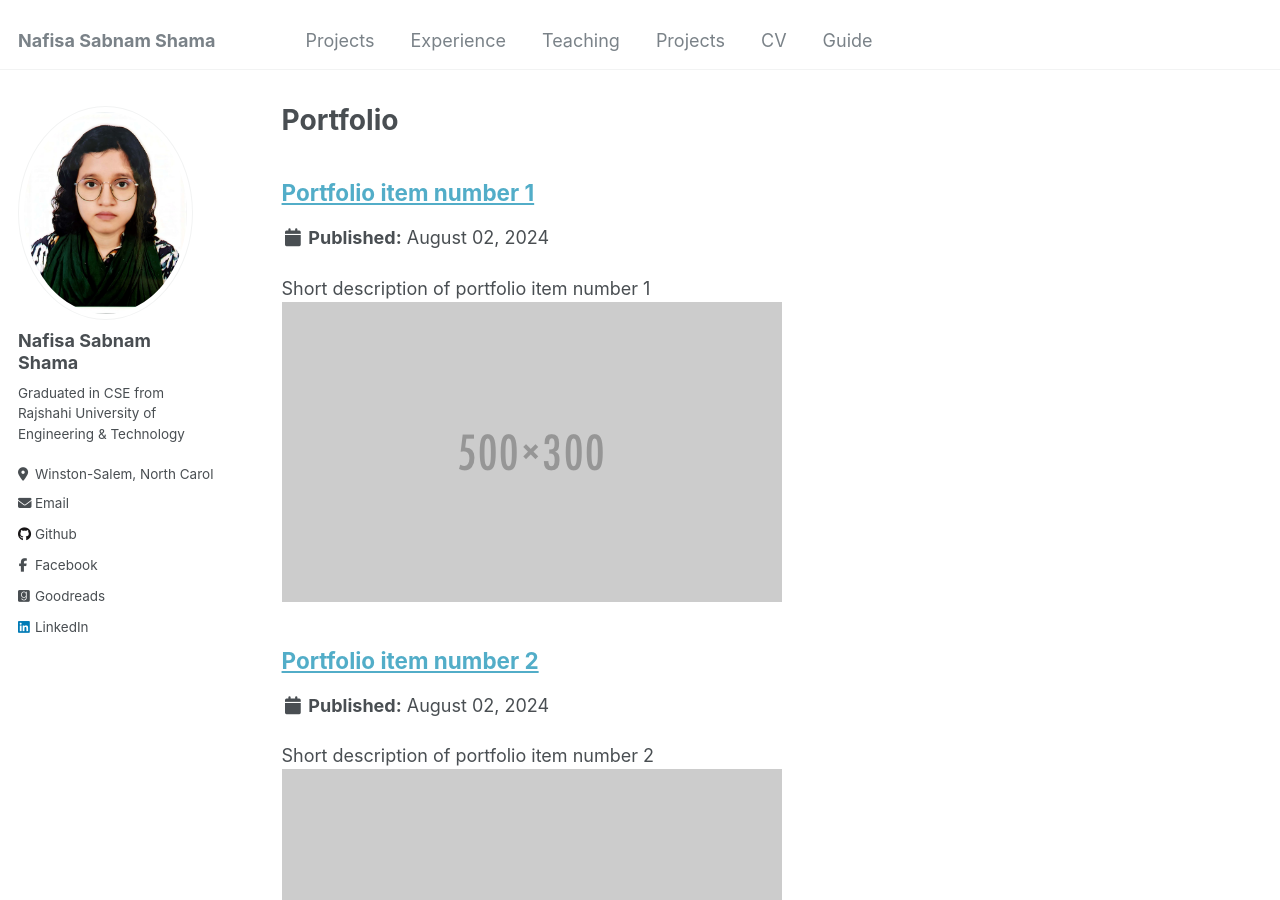
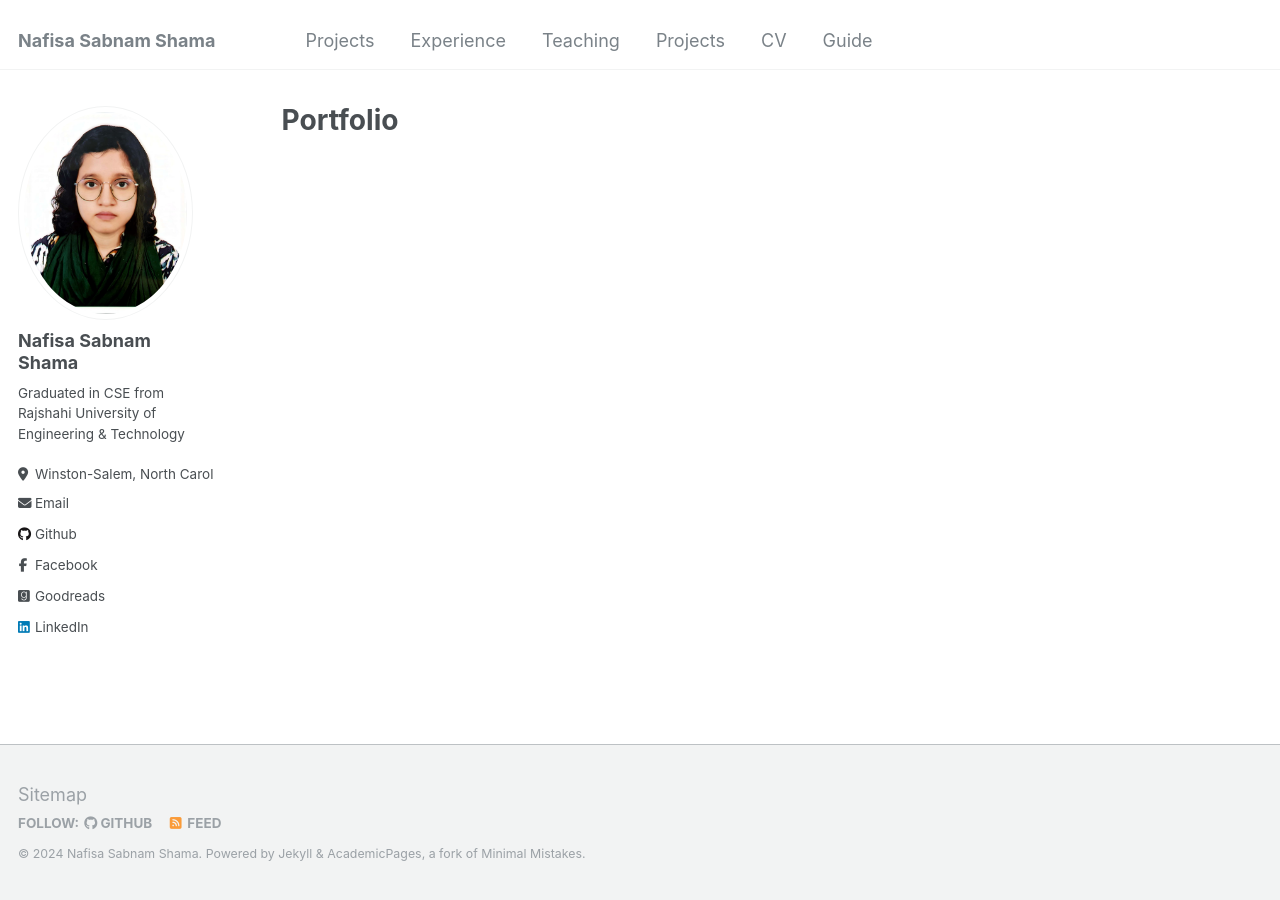
Before and after one commit to nafisa11bd/nafisa11bd.github.io, a Jekyll site: the page built from _pages/portfolio.html, in a window 1280 px wide and 900 px high. Built offline with Jekyll 4.4.1, drawn with Linux system fonts in a browser that asks for light colours.

Commit message:
portfolio updated againn

```diff
--- a/_portfolio/portfolio-1.md
+++ b/_portfolio/portfolio-1.md
@@ -1,9 +1,3 @@
----
-title: "Portfolio item number 1"
-excerpt: "Short description of portfolio item number 1<br/><img src='/images/500x300.png'>"
-collection: portfolio
----
-
 ### Table 1
 
 | Entry         | Item |                                     |
--- a/_portfolio/portfolio-2.html
+++ b/_portfolio/portfolio-2.html
@@ -1,9 +1,3 @@
----
-title: "Portfolio item number 2"
-excerpt: "Short description of portfolio item number 2 <br/><img src='/images/500x300.png'>"
-collection: portfolio
----
-
 This is an item in your portfolio. It can be have images or nice text. If you
 name the file .md, it will be parsed as markdown. If you name the file .html, it
 will be parsed as HTML.
```
